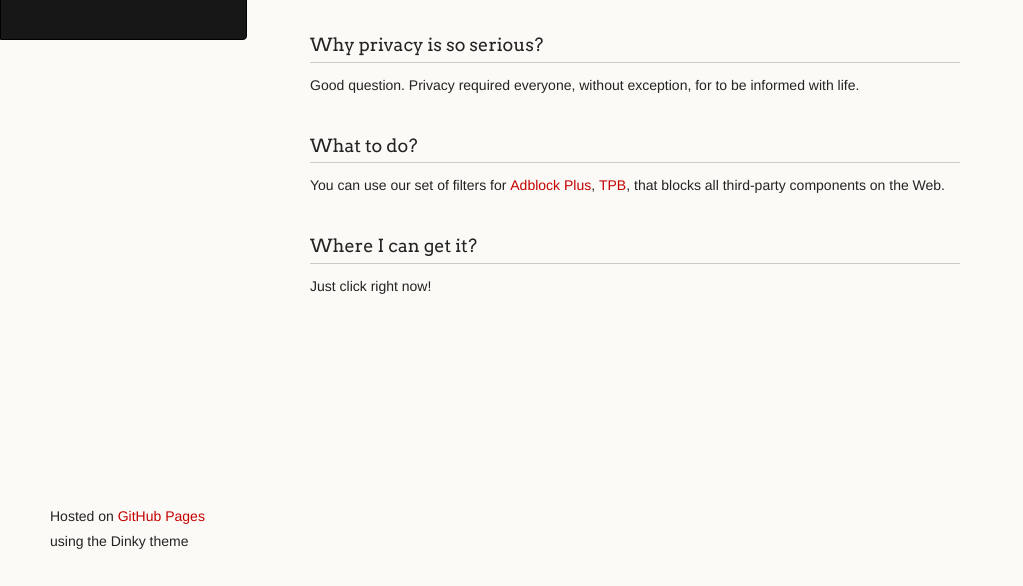
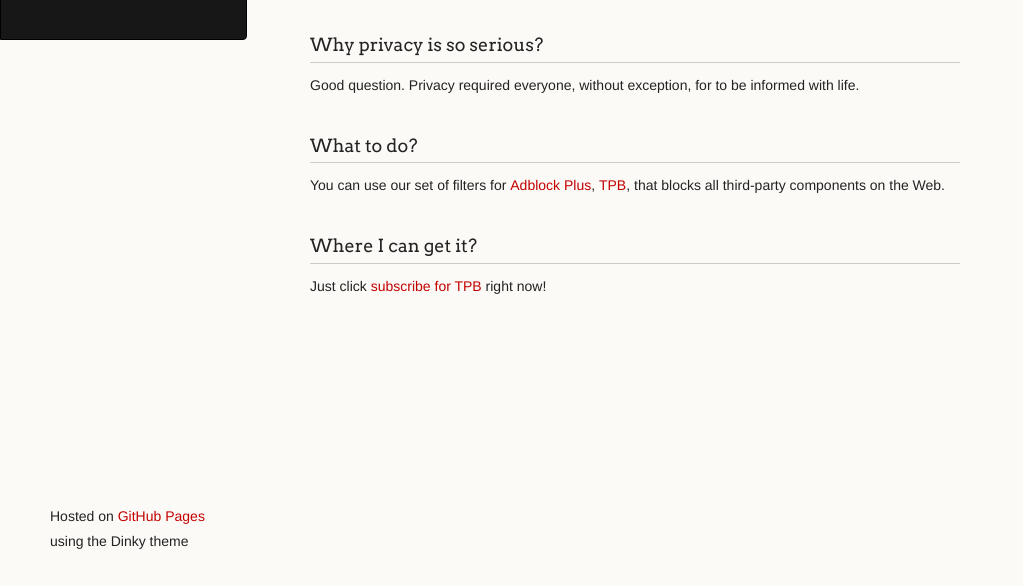
Before and after one commit to privacystrike/privacystrike.github.io, a plain HTML site: page index.html in a window 1280 px wide. Shown: the part 214-800 px from the top of the page, without its empty margins (0-1023 px from the left). Drawn offline with Linux system fonts and the light colour scheme.

Commit message:
Update index.html

```diff
--- a/index.html
+++ b/index.html
@@ -50,7 +50,7 @@
 <h3>
 <a id="where-i-can-get-it" class="anchor" href="#where-i-can-get-it" aria-hidden="true"><span class="octicon octicon-link"></span></a>Where I can get it?</h3>
 
-<p>Just click  right now!</p>
+<p>Just click <a href="abp:subscribe?location=https://raw.githubusercontent.com/privacystrike/TPB/master/TPB.txt&title=Third%20Party%20Block">subscribe for TPB</a> right now!</p>
       </section>
       <footer>
         <p><small>Hosted on <a href="https://pages.github.com">GitHub Pages</a> using the Dinky theme</small></p>
```
